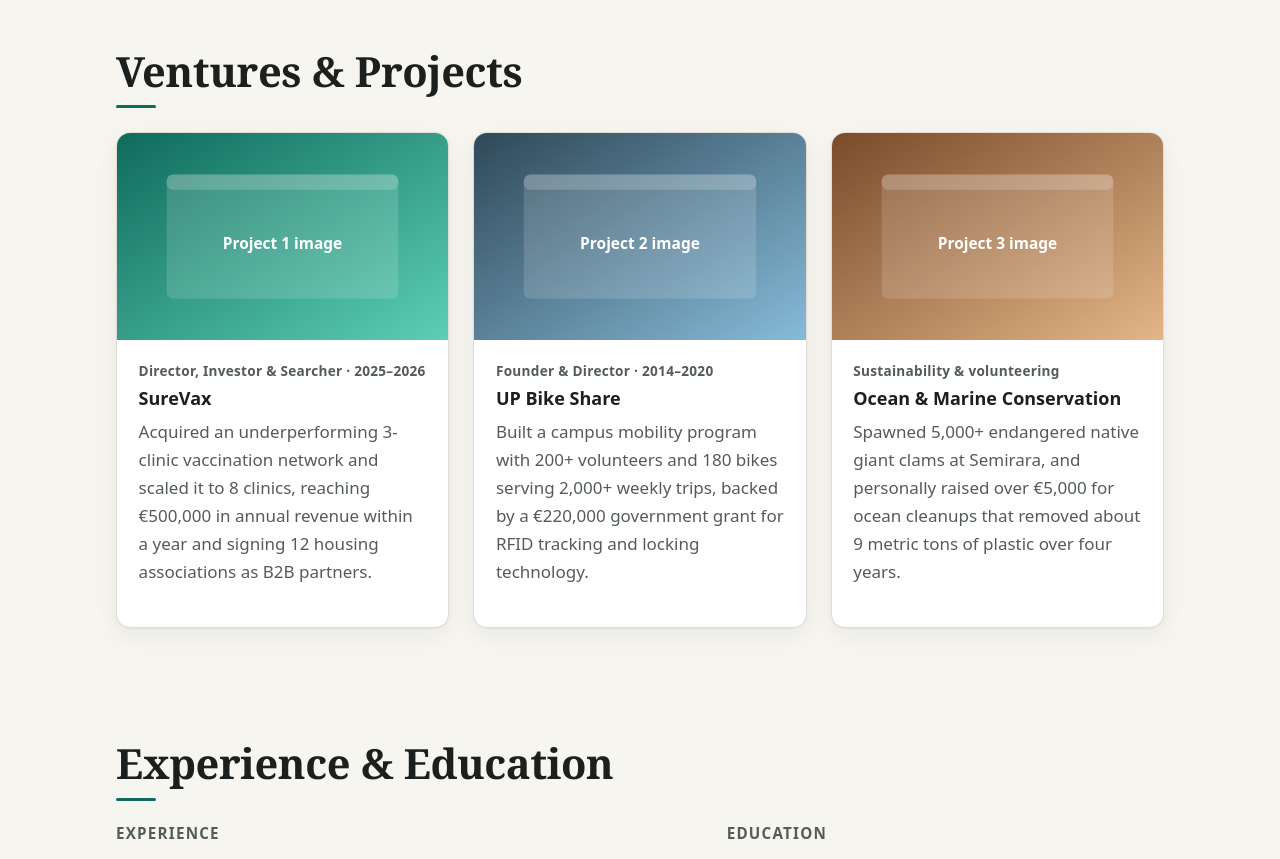
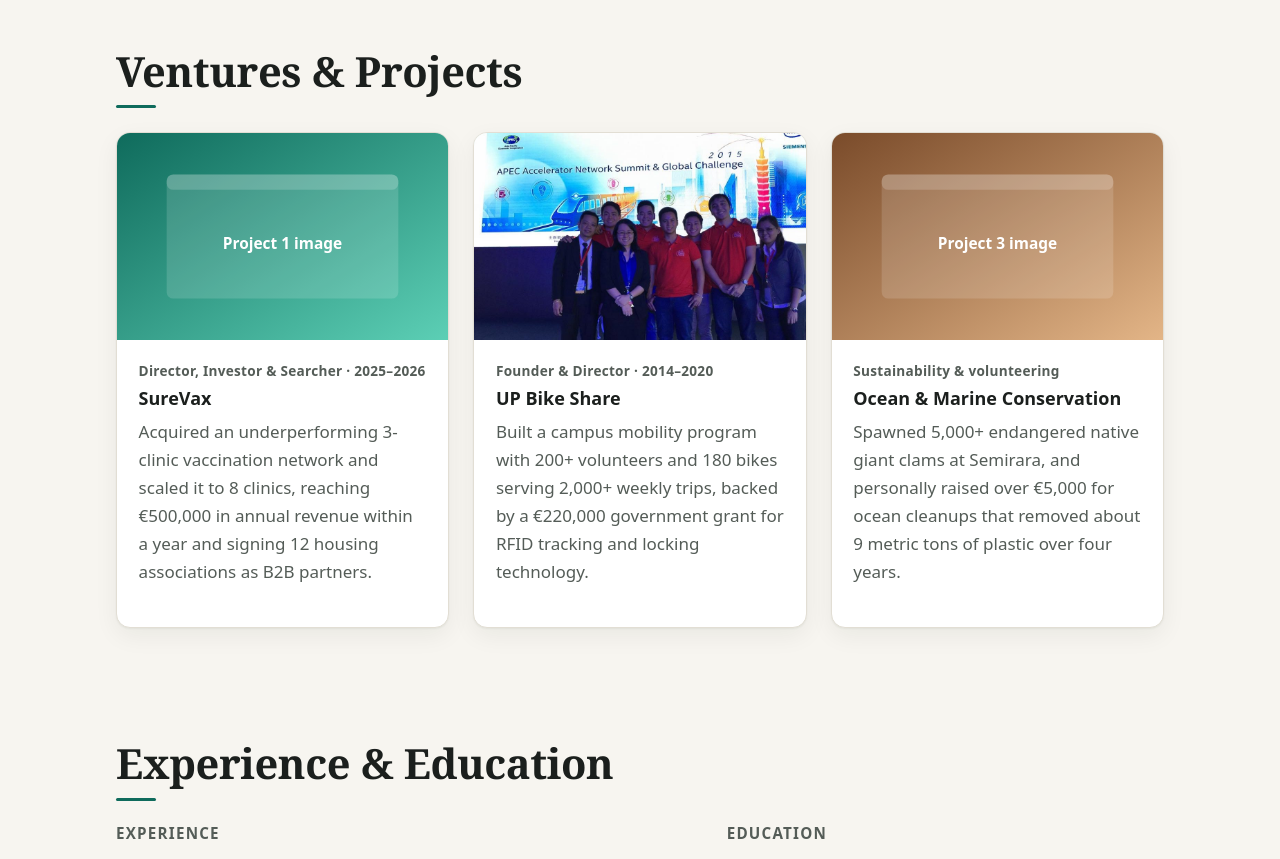
Before and after one commit to mclaperal/personal-portfolio-final, a plain HTML site: page index.html in a window 1280 px wide. Shown: the part 1320-2179 px from the top of the page. Drawn offline with Linux system fonts and the light colour scheme.

Commit message:
Add UP Bike Share photo
Co-Authored-By: Claude Opus 5.5 <noreply@anthropic.com>
Claude-Session: https://claude.ai/code/session_015nHjkSYAbP2RMEVxRSxuXL

```diff
--- a/index.html
+++ b/index.html
@@ -131,8 +131,8 @@
         </article>
 
         <article class="project-card reveal">
-          <!-- SWAP IMAGE: images/project-2.svg -->
-          <img src="images/project-2.svg" alt="Placeholder image for UP Bike Share" width="640" height="400" loading="lazy">
+          <!-- SWAP IMAGE: images/up-bike-share.jpg -->
+          <img src="images/up-bike-share.jpg" alt="The UP Bike Share team in red polo shirts on stage at the 2015 APEC Accelerator Network Summit" width="640" height="400" loading="lazy">
           <div class="project-body">
             <p class="project-meta">Founder &amp; Director · 2014–2020</p>
             <h3>UP Bike Share</h3>
```
Also changed, not shown: images/project-2.svg (deleted), images/up-bike-share.jpg (added).
